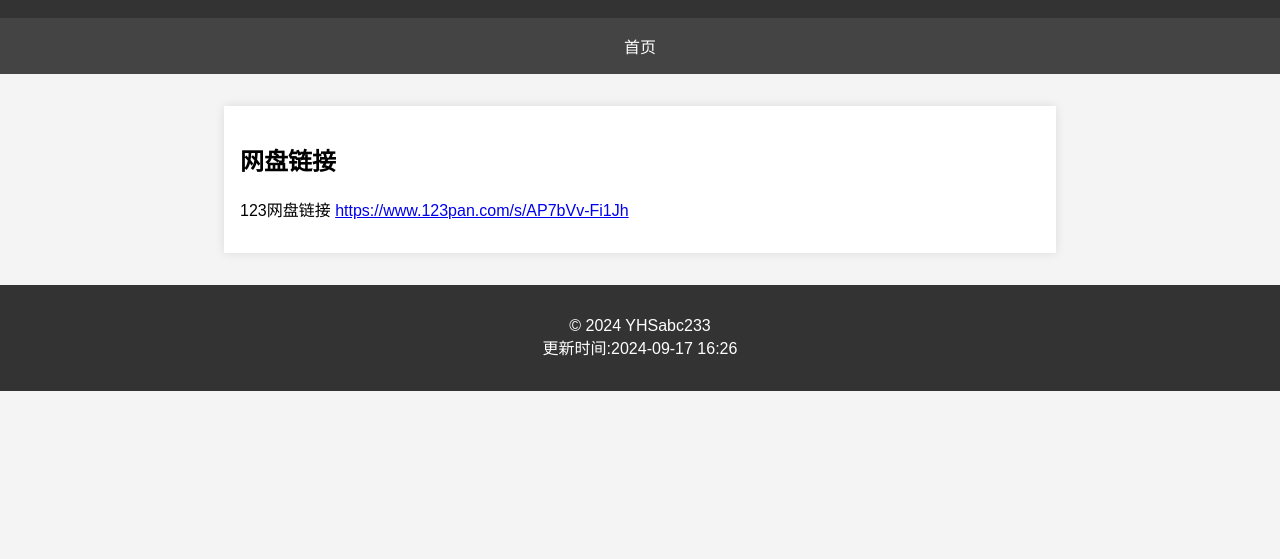
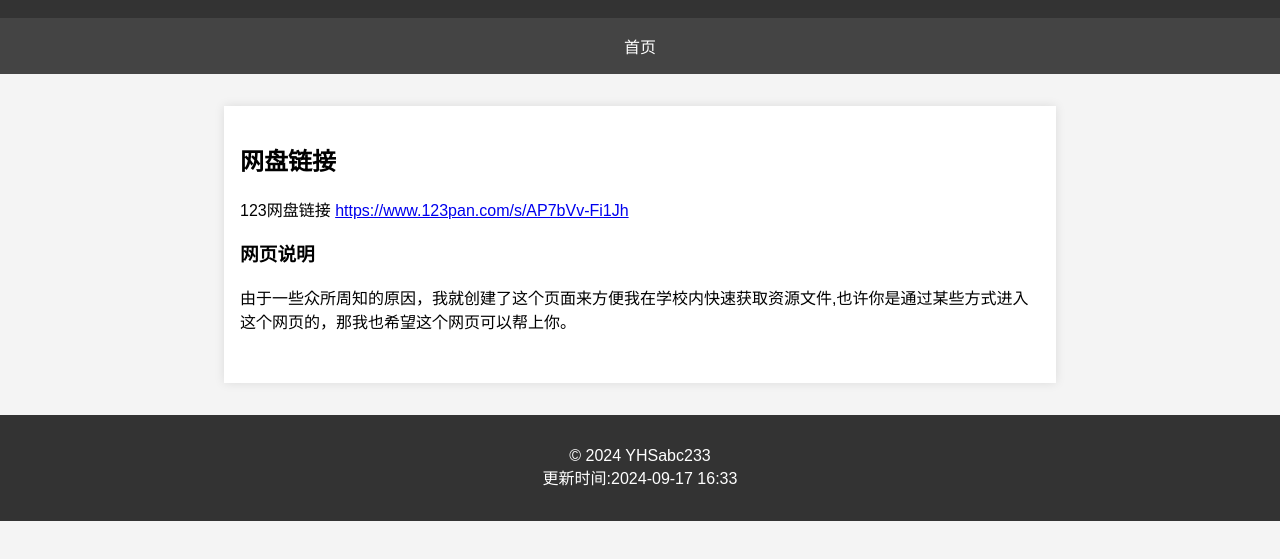
Before and after one commit to YHSabc233/yhsabc233.github.io, a plain HTML site: page xuexiao.html in a window 1280 px wide. Shown: the part 103-662 px from the top of the page. Drawn offline with Linux system fonts and the light colour scheme.

Commit message:
Update xuexiao.html

```diff
--- a/xuexiao.html
+++ b/xuexiao.html
@@ -61,11 +61,17 @@
         <p>123网盘链接 <a href="https://www.123pan.com/s/AP7bVv-Fi1Jh">https://www.123pan.com/s/AP7bVv-Fi1Jh</a>
         <br>
     </article>
+
+        <article>
+        <h3>网页说明</h3>
+        <p>由于一些众所周知的原因，我就创建了这个页面来方便我在学校内快速获取资源文件,也许你是通过某些方式进入这个网页的，那我也希望这个网页可以帮上你。</p>
+        <br>
+    </article>
 </div>
 
 <footer>
     <p>&copy; 2024 YHSabc233
-        <br>更新时间:2024-09-17 16:26</p>
+        <br>更新时间:2024-09-17 16:33</p>
 </footer>
 
 </body>
```
